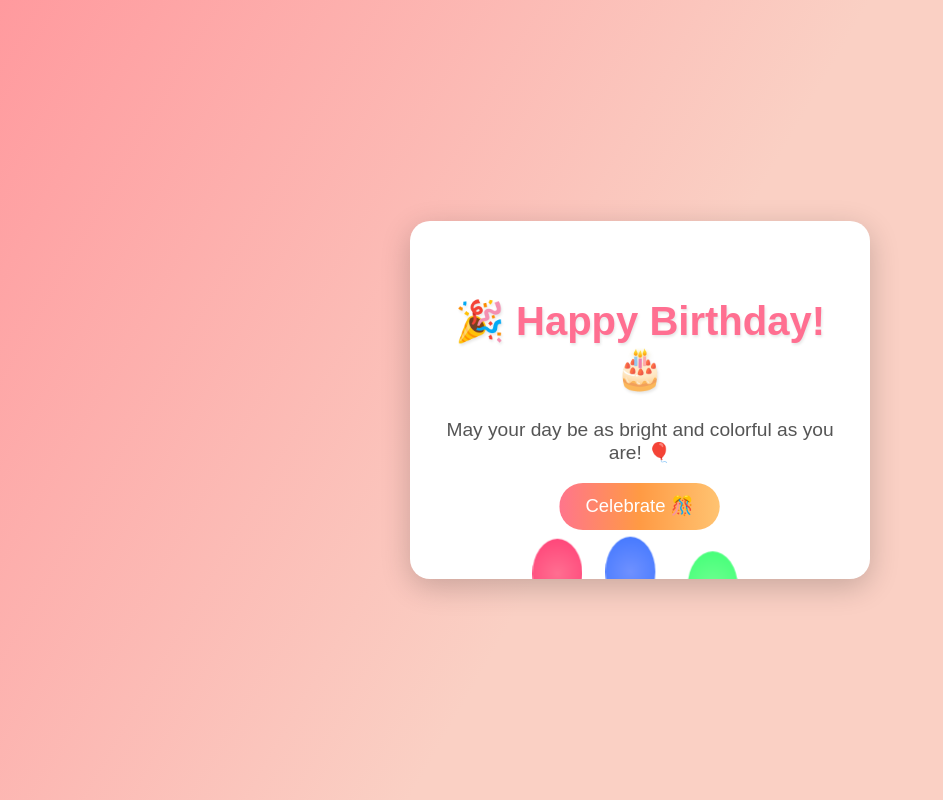
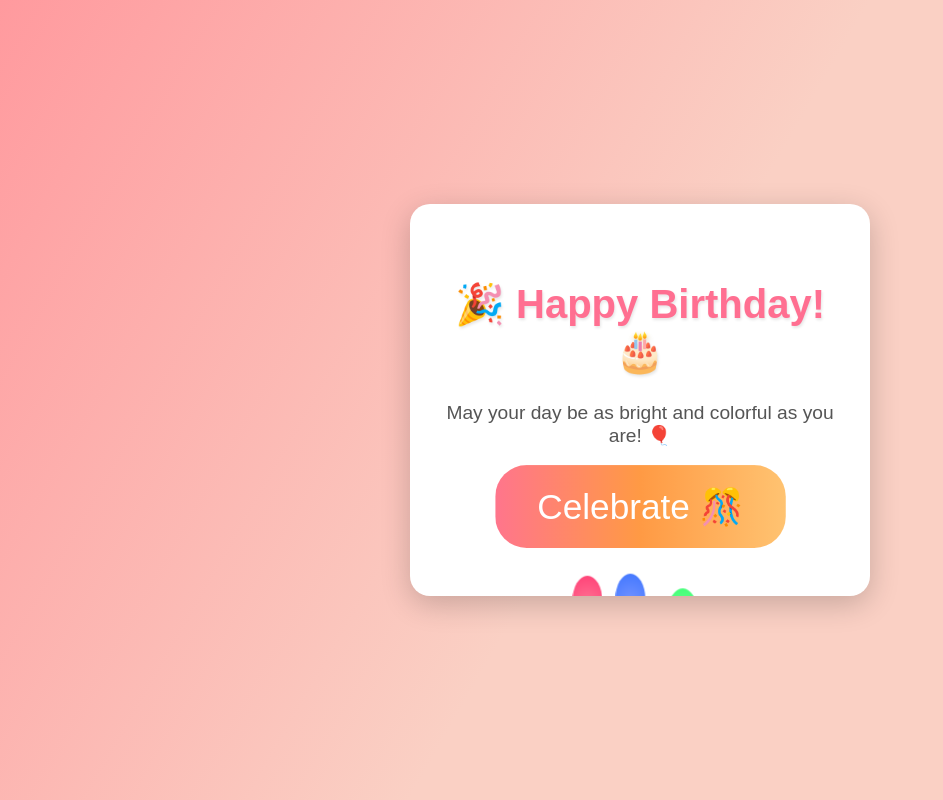
Before and after one commit to sukanda0022/happy-birthday-website., a PHP site: page /index.html in a window 1280 px wide. Shown: the whole page, without its empty margins (0-943 px from the left). Run offline with PHP 8.4, Linux system fonts and the light colour scheme.

Commit message:
Add files via upload

```diff
--- a/index.html
+++ b/index.html
@@ -1,77 +1,3 @@
-<!-- <!DOCTYPE html>
-<html lang="en">
-<head>
-    <meta charset="UTF-8">
-    <meta name="viewport" content="width=device-width, initial-scale=1.0">
-    <title>Beautiful Bouncing Button</title>
-    <style>
-        /* General Reset */
-        * {
-            margin: 0;
-            padding: 0;
-            box-sizing: border-box;
-        }
-
-        body {
-            display: flex;
-            justify-content: center;
-            align-items: center;
-            height: 100vh;
-            background: linear-gradient(135deg, #6a11cb, #2575fc);
-            font-family: Arial, sans-serif;
-        }
-
-        .button-container {
-            text-align: center;
-        }
-
-        button {
-            padding: 15px 30px;
-            font-size: 20px;
-            font-weight: bold;
-            color: white;
-            background-color: #ff7eb3;
-            border: none;
-            border-radius: 50px;
-            box-shadow: 0 4px 6px rgba(0, 0, 0, 0.2);
-            cursor: pointer;
-            transition: transform 0.3s ease, background-color 0.3s ease;
-        }
-
-        button:active {
-            transform: scale(1.1);
-            animation: bounce 0.5s ease;
-        }
-
-        @keyframes bounce {
-            0%, 20%, 50%, 80%, 100% {
-                transform: translateY(0);
-            }
-            40% {
-                transform: translateY(-20px);
-            }
-            60% {
-                transform: translateY(-10px);
-            }
-        }
-
-        button:hover {
-            background-color: #e45d9b;
-        }
-    </style>
-</head>
-<body>
-    <div class="button-container">
-        <button onclick="navigateToImagePage()">Click Me!</button>
-    </div>
-
-    <script>
-        function navigateToImagePage() {
-            window.location.href = 'image.php'; // Redirects to the image page
-        }
-    </script>
-</body>
-</html> -->
 
 <!DOCTYPE html>
 <html lang="en">
--- a/styles.css
+++ b/styles.css
@@ -40,8 +40,8 @@ body {
     border: none;
     border-radius: 30px;
     color: #fff;
-    padding: 12px 25px;
-    font-size: 1.1rem;
+    padding: 20px 40px; /* Increased padding for a bigger button */
+    font-size: 2.1rem; /* Larger font size */
     cursor: pointer;
     transition: transform 0.3s ease, box-shadow 0.3s ease;
     animation: pulse 1.5s infinite;
@@ -51,6 +51,7 @@ body {
     transform: translateY(-5px);
     box-shadow: 0 5px 15px rgba(255, 117, 140, 0.5);
 }
+
 
   @keyframes pulse {
     0%, 100% {
@@ -69,12 +70,13 @@ body {
     transform: translateX(-50%);
   }
 
+/* Balloons */
 .balloon {
-    width: 50px;
-    height: 70px;
+    width: 30px; /* Reduced width */
+    height: 50px; /* Reduced height */
     background: radial-gradient(circle, #ff6f91, #ff3e75);
     border-radius: 50%;
-    margin: 0 10px;
+    margin: 0 5px; /* Reduced margin for better spacing */
     animation: float 4s ease-in-out infinite;
     position: relative;
     display: inline-block;
@@ -83,13 +85,14 @@ body {
 .balloon::after {
     content: "";
     position: absolute;
-    bottom: -20px;
+    bottom: -15px; /* Adjusted string position */
     left: 50%;
     transform: translateX(-50%);
     width: 2px;
-    height: 30px;
+    height: 20px; /* Shorter string */
     background: #888;
 }
+
 
   .balloon:nth-child(2) {
     background: radial-gradient(circle, #6f91ff, #3e75ff);
```
Lines whose indentation alone changed are shown as unchanged.
